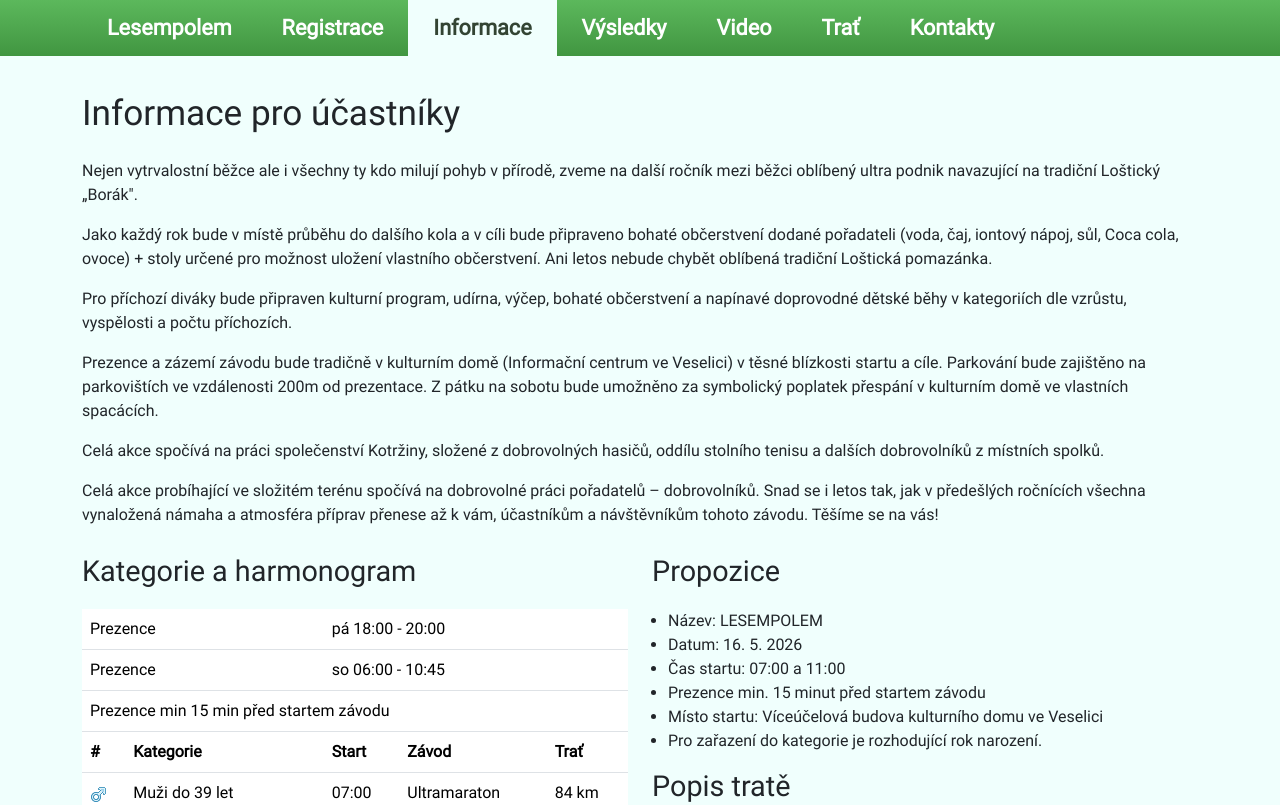
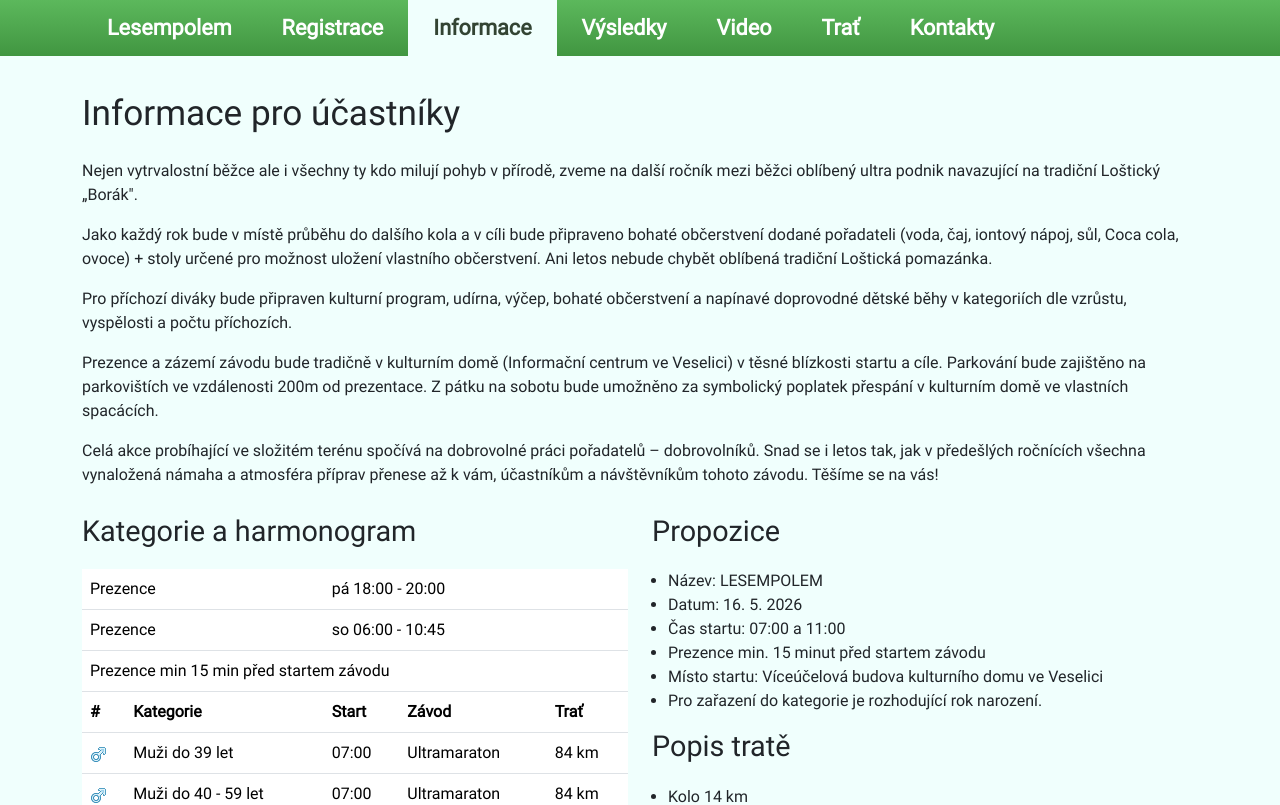
Before and after one commit to kotrzina/lesempolem, a React (Create React App) app in the folder frontend/: page /informace.html in a window 1280 px wide. Shown: the top 805 px of the page. Built offline with nearby package versions, Linux system fonts and the light colour scheme.

Commit message:
Remove duplicate sentence

```diff
--- a/frontend/src/pages/Info/Info.tsx
+++ b/frontend/src/pages/Info/Info.tsx
@@ -99,7 +99,6 @@ export const Info: FC = () => {
                     <p>Jako každý rok bude v místě průběhu do dalšího kola a v cíli bude připraveno bohaté občerstvení dodané pořadateli (voda, čaj, iontový nápoj, sůl, Coca cola, ovoce) + stoly určené pro možnost uložení vlastního občerstvení. Ani letos nebude chybět oblíbená tradiční Loštická pomazánka.</p>
                     <p>Pro příchozí diváky bude připraven kulturní program, udírna, výčep, bohaté občerstvení a napínavé doprovodné dětské běhy v kategoriích dle vzrůstu, vyspělosti a počtu příchozích.</p>
                     <p>Prezence a zázemí závodu bude tradičně v kulturním domě (Informační centrum ve Veselici) v těsné blízkosti startu a cíle. Parkování bude zajištěno na parkovištích ve vzdálenosti 200m od prezentace. Z pátku na sobotu bude umožněno za symbolický poplatek přespání v kulturním domě ve vlastních spacácích.</p>
-                    <p>Celá akce spočívá na práci společenství Kotržiny, složené z dobrovolných hasičů, oddílu stolního tenisu a dalších dobrovolníků z místních spolků.</p>
                     <p>Celá akce probíhající ve složitém terénu spočívá na dobrovolné práci pořadatelů – dobrovolníků. Snad se i letos tak, jak v předešlých ročnících všechna vynaložená námaha a atmosféra příprav přenese až k vám, účastníkům a návštěvníkům tohoto závodu. Těšíme se na vás!</p>
                 </Col>
             </Row>
```
